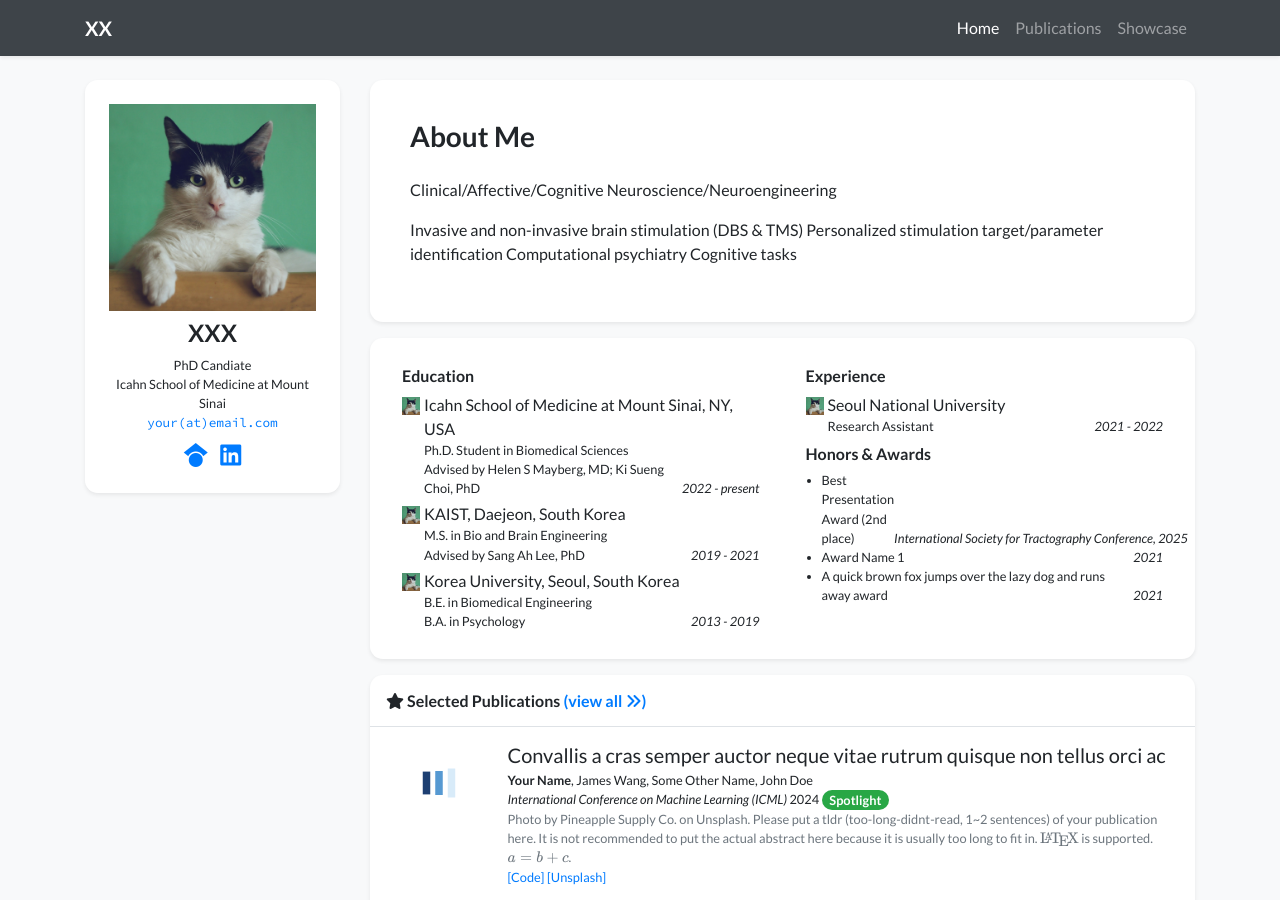
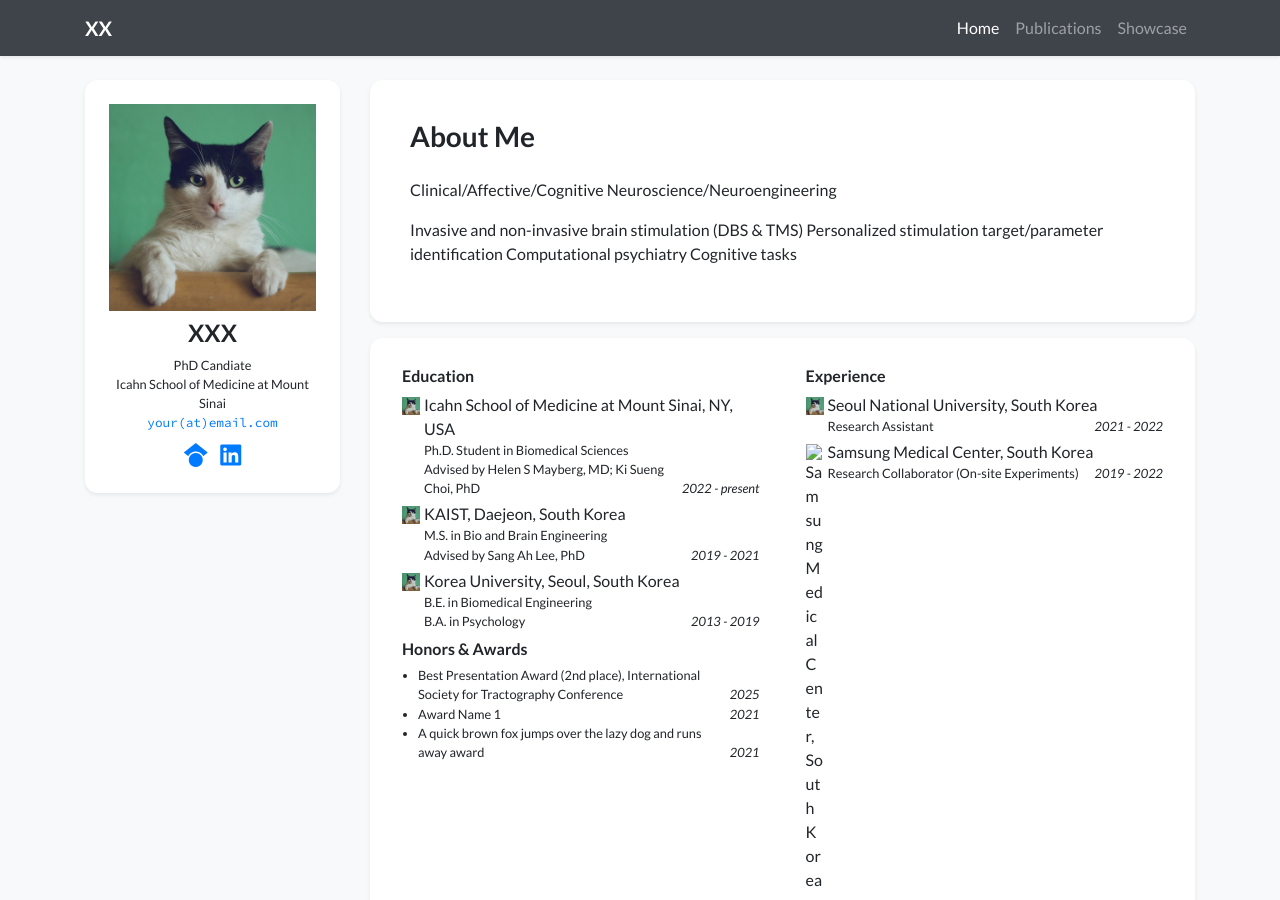
Before and after one commit to ha-neul-song/ha-neul-song.github.io, a Jekyll site: the page built from index.html, in a window 1280 px wide and 900 px high. Built offline with Jekyll 4.4.1, drawn with Linux system fonts in a browser that asks for light colours; nearby versions of some CDN libraries; a style sheet for code colours, icons or effects is not loaded; some of the changed text lies outside the part shown.

Commit message:
Update profile.yml

```diff
--- a/_data/profile.yml
+++ b/_data/profile.yml
@@ -6,7 +6,6 @@ positions:
 - name: PhD Candiate
 - name: Icahn School of Medicine at Mount Sinai
   logo: /assets/images/badges/MIT_Social_circle.png  # Logo is optional
-
 
 email: "your@email.com"
 # cv_link: link-to-your-cv-file
@@ -19,6 +18,7 @@ gscholar: xFmQpf4AAAAJ  # This is an example, replace it with your own Google Sc
 linkedin: your-linked-in-id
 # orcid: 0000-0000-0000-0000
 
+########################################################################
 short_bio_text_justify: false
 short_bio: >-
   <p>
@@ -32,10 +32,12 @@ short_bio: >-
   </p>
 #    A <a href="https://en.wikipedia.org/wiki/Bicolor_cat" target="_blank">bicolor cat</a> is a cat with white fur combined with fur of some other colour, for example solid black, tabby, or colourpointed.
 
+########################################################################
 portrait_url: /assets/images/photos/portrait.jpg
 # portrait_caption: >-
 #  Photo by Manja Vitolic on Unsplash (this caption is optional, comment it out to disable).
 
+########################################################################
 education:
 - name: Icahn School of Medicine at Mount Sinai, NY, USA
   logo: /assets/images/photos/portrait.jpg
@@ -53,21 +55,25 @@ education:
             B.A. in Psychology
   date: 2013 - 2019
 
-# experience:
-# - name: Peking University
-#   logo: /assets/images/badges/PKU_red.png
-#   position: Research Intern
-#   date: Sep. 2019 - Jul. 2021
-
+########################################################################
 experience:
-- name: Seoul National University
+- name: Seoul National University, South Korea
   logo: /assets/images/photos/portrait.jpg
   position: Research Assistant
   date: 2021 - 2022
+- name: Samsung Medical Center, South Korea
+  logo:
+  position: Research Collaborator (On-site Experiments)
+  date: 2019 - 2022
+- name: Korea University, South Korea
+  logo:
+  position: Research Intern
+  date: 2017
 
+########################################################################
 awards:
-- name: Best Presentation Award (2nd place)
-  date: International Society for Tractography Conference, 2025
+- name: Best Presentation Award (2nd place), International Society for Tractography Conference
+  date: 2025
 - name: Award Name 1
   date: 2021
 - name: A quick brown fox jumps over the lazy dog and runs away award
```
